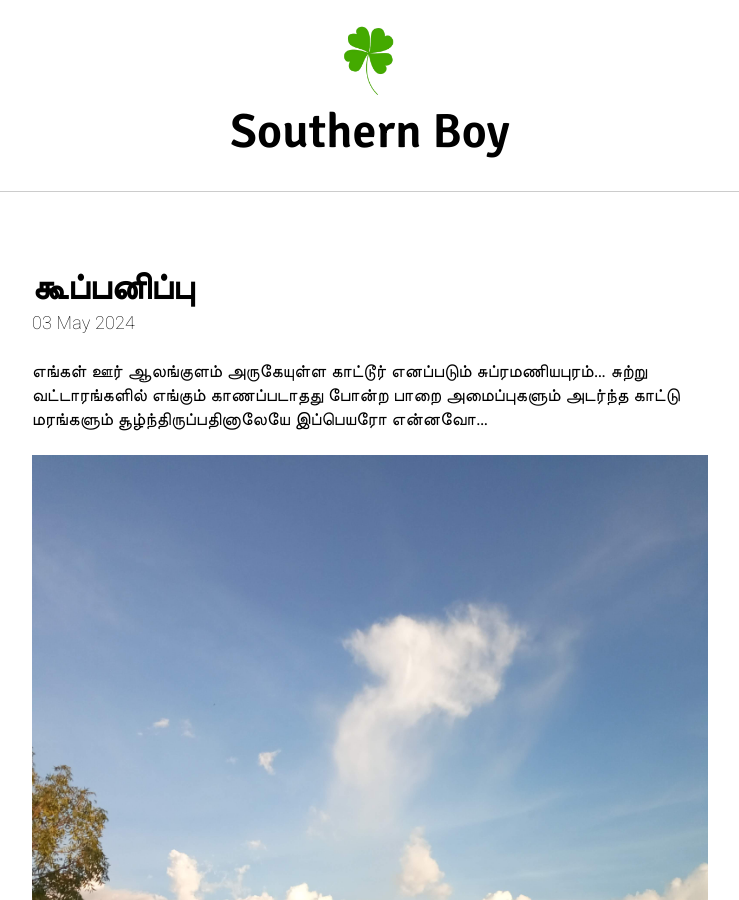
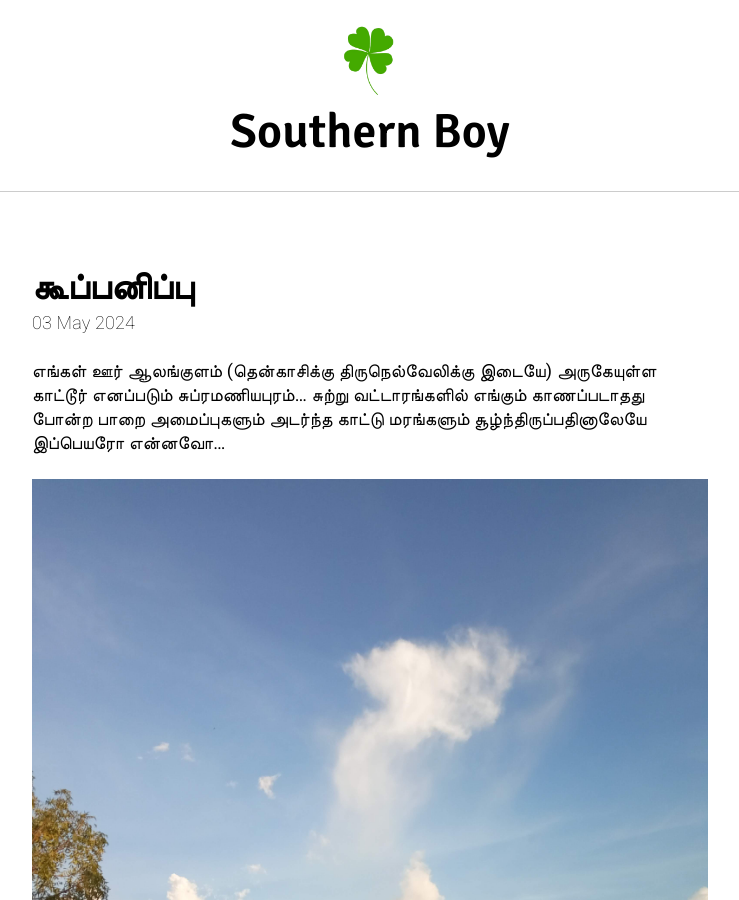
Before and after one commit to arihara-sudhan/blog, a Jekyll site: the page built from _posts/2024-05-03-கூப்பனிப்பு.md, in a window 1280 px wide and 900 px high. Shown: the whole window, without its empty margins (270-1009 px from the left). Built offline with Jekyll 4.4.1, drawn with Linux system fonts in a browser that asks for light colours.

Commit message:
Update 2024-05-03-கூப்பனிப்பு.md

```diff
--- a/_posts/2024-05-03-கூப்பனிப்பு.md
+++ b/_posts/2024-05-03-கூப்பனிப்பு.md
@@ -1,5 +1,4 @@
-எங்கள் ஊர் ஆலங்குளம் அருகேயுள்ள காட்டூர் எனப்படும் சுப்ரமணியபுரம்... சுற்று வட்டாரங்களில் எங்கும் காணப்படாதது போன்ற பாறை அமைப்புகளும்
-அடர்ந்த காட்டு மரங்களும் சூழ்ந்திருப்பதினாலேயே இப்பெயரோ என்னவோ...
+எங்கள் ஊர் ஆலங்குளம் (தென்காசிக்கு திருநெல்வேலிக்கு இடையே) அருகேயுள்ள காட்டூர் எனப்படும் சுப்ரமணியபுரம்... சுற்று வட்டாரங்களில் எங்கும் காணப்படாதது போன்ற பாறை அமைப்புகளும் அடர்ந்த காட்டு மரங்களும் சூழ்ந்திருப்பதினாலேயே இப்பெயரோ என்னவோ...
 
 <img src="img/kaattoor.jpg" alt="Kattoor" width="100%">
 தென்காசியில் நான் வேலை பார்க்கும் மென்பொருள் நிறுவனத்தின் அருகாமையில் இருந்த கடையில், நானும் என் கல்லூரி Junior தம்பிகளும் Coffee குடித்துக்கொண்டிருந்தோம்...
@@ -28,10 +27,13 @@
 
 இந்த பயினி தருவதுதான் கூப்பனிப்பு எனும், தென்னகத்தில் மட்டுமேயுள்ள ஏழாம் சுவை.. பயினியை இறக்கியதும், அதை சுமார் மூன்று மணி நேரம் காய்த்தால் கிடைப்பதுதான் கருப்பட்டி... எழுதும் போதே நாக்கில் போதை தோன்றுகிறது...
 
+<img src="https://4.imimg.com/data4/TR/HF/ANDROID-55718616/product-500x500.jpeg" width="100%">
 கருப்பட்டி ஆகவிடாமல், பிசின் போன்ற ஒரு நிலையை பயினி எட்டியிருக்கும்போது, அதற்கு பெயர், கூப்பினி எனப்படும் கூப்பயினி... இந்த கூப்பயினியின் சுவை, அவ்வளவு இனிப்பாகவும் பனையின் மணத்துடனும் இருக்கும்...
 
+<img src="https://i.ytimg.com/vi/LXktjGuKK-s/maxresdefault.jpg" width="100%">
 இந்த சுவைக்கு உருகார்.... ஒரு சுவைக்கும் உருகார்... அத்தகைய சுவை அது...
 இந்த கூப்பயினியின் இனிப்பை உணர்ந்த எனது ஊரார்கள், இன்றும் அதை நினைவு கூறும் விதமாக, அவ்வப்போது அந்த வார்த்தையை பயன்படுத்துகிறார்கள்... நானும் தான் அறியாமலேயே பலமுறை பயன்படுத்தியுள்ளேன்... இனியும் பயன்படுத்துவேன்...
 
+<img src="https://lh3.googleusercontent.com/proxy/ljoFi52bFShYiUAtZTIW3EcMuxI8WwTkQLXP8BBgJL4uWyIG4Vvnd3jo9Ace9knWDAEFlejdkcAZzxr6gsE1Ho1RYdsZhT7azHgoEqL7Ss8kzlDG1qOPSsk1p9c4O8cJGRJuihWYKSFFzpw" width="100%">
 என் தாத்தா பனையேறும் காலத்திலேயே, இந்த சொல் பிறந்திருக்கலாம் என எண்ணுகிறேன்...
 சொற்கள் ஒரு பாரம்பரியத்தையே தாங்கி நிற்கும் கூப்பனிப்பை உணருங்கள்!
```
